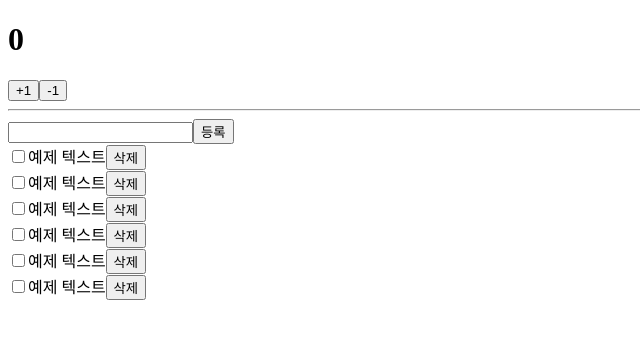
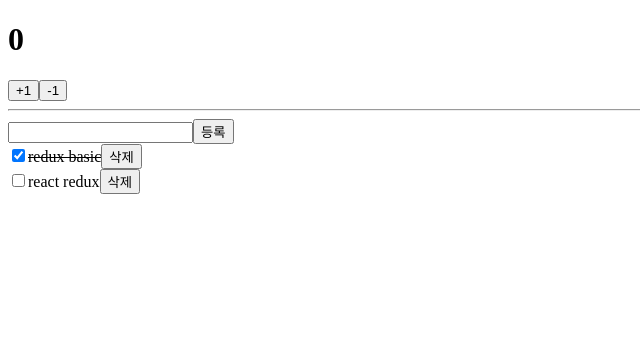
Before and after one commit to 03290419/react-redux, a React (Create React App) app: page / in a window 1280 px wide. Shown: the top 338 px of the page, without its empty margins (0-640 px from the left). Built offline with nearby package versions, Linux system fonts and the light colour scheme.

Commit message:
:sparkles: redux-todo
redux-todo

```diff
--- a/src/App.js
+++ b/src/App.js
@@ -1,11 +1,11 @@
 import CounterContainer from './containers/CounterContainer';
-import Todos from './components/Todos';
+import TodosContainer from './containers/TodosContainer';
 function App() {
   return (
     <div>
       <CounterContainer />
       <hr />
-      <Todos />
+      <TodosContainer />
     </div>
   );
 }
--- a/src/components/Todos.jsx
+++ b/src/components/Todos.jsx
@@ -1,9 +1,22 @@
 const TodoItem = ({ todo, onToggle, onRemove }) => {
   return (
     <div>
-      <input type="checkbox" />
-      <span>예제 텍스트</span>
-      <button>삭제</button>
+      <input
+        type="checkbox"
+        onClick={() => onToggle(todo.id)}
+        checked={todo.done}
+        readOnly={true}
+      />
+      <span style={{ textDecoration: todo.done ? 'line-through' : 'none' }}>
+        {todo.text}
+      </span>
+      <button
+        onClick={() => {
+          onRemove(todo.id);
+        }}
+      >
+        삭제
+      </button>
     </div>
   );
 };
@@ -17,20 +30,25 @@
 }) => {
   const onSubmit = (e) => {
     e.preventDefault();
+    onInsert(input);
+    onChangeInput('');
   };
+  const onChange = (e) => onChangeInput(e.target.value);
   return (
     <div>
       <form onSubmit={onSubmit}>
-        <input />
+        <input value={input} onChange={onChange} />
         <button type="submit">등록</button>
       </form>
       <div>
-        <TodoItem />
-        <TodoItem />
-        <TodoItem />
-        <TodoItem />
-        <TodoItem />
-        <TodoItem />
+        {todos.map((todo) => (
+          <TodoItem
+            todo={todo}
+            key={todo.id}
+            onToggle={onToggle}
+            onRemove={onRemove}
+          />
+        ))}
       </div>
     </div>
   );
--- a/src/containers/CounterContainer.jsx
+++ b/src/containers/CounterContainer.jsx
@@ -1,5 +1,4 @@
 import React from 'react';
-import { bindActionCreators } from 'redux';
 import { connect } from 'react-redux';
 import { increase, decrease } from '../modules/counter';
 import Counter from '../components/Counter';
--- /dev/null
+++ b/src/containers/TodosContainer.jsx
@@ -0,0 +1,36 @@
+import { connect } from 'react-redux';
+import { changeInput, insert, remove, toggle } from '../modules/todos';
+import Todos from '../components/Todos';
+
+const TodosContainer = ({
+  input,
+  todos,
+  changeInput,
+  insert,
+  toggle,
+  remove,
+}) => {
+  return (
+    <Todos
+      input={input}
+      todos={todos}
+      onChangeInput={changeInput}
+      onInsert={insert}
+      onToggle={toggle}
+      onRemove={remove}
+    />
+  );
+};
+
+export default connect(
+  ({ todos }) => ({
+    input: todos.input,
+    todos: todos.todos,
+  }),
+  {
+    changeInput,
+    insert,
+    toggle,
+    remove,
+  },
+)(TodosContainer);
```
